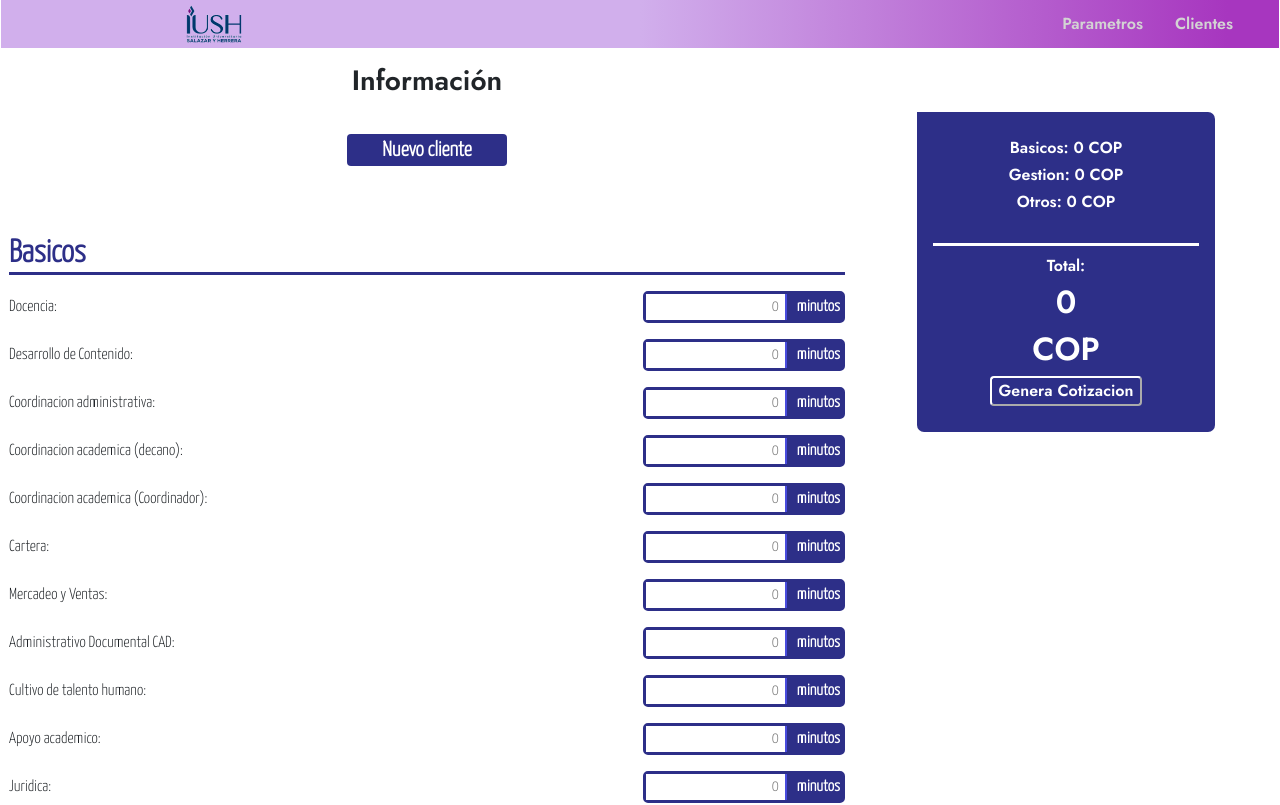
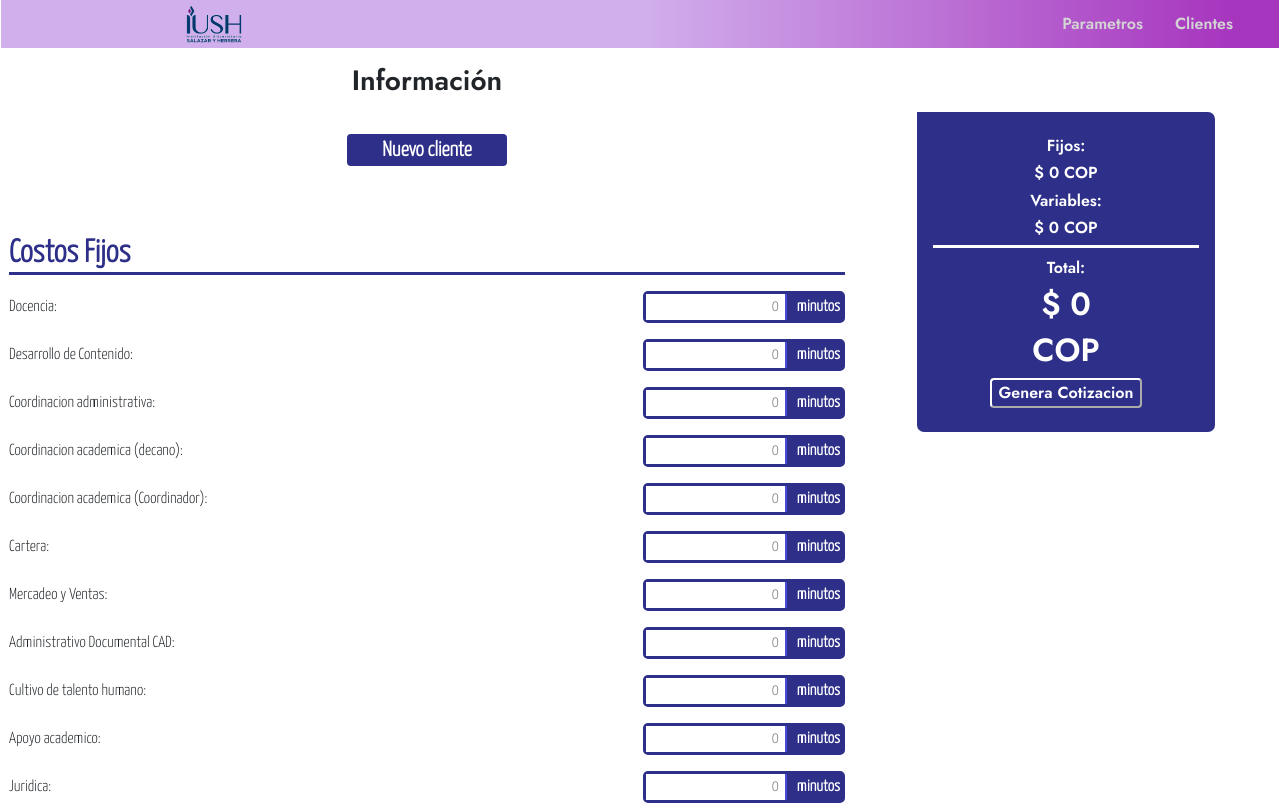
Before and after one commit to jpruedaort/CEIUSH_CLIENT, a React (Create React App) app in the folder Frontend/ppsena/: page / in a window 1280 px wide. Shown: the top 805 px of the page. Built offline with nearby package versions, Linux system fonts and the light colour scheme.

Commit message:
precios unitarios agregdaos, items separados en fijos y variables

```diff
--- a/Frontend/ppsena/src/App.js
+++ b/Frontend/ppsena/src/App.js
@@ -4,6 +4,7 @@ import "./App.css";
 import UserWindow from "./component/userWindow";
 import UserList from "./component/UserList";
 import Cotizacion from "./component/cotizacion";
+import Parametros from "./component/parametros";
 
 //Crear contexto para uso con los componentes hijos.
 export const genContext = createContext();
@@ -12,56 +13,56 @@ function App() {
   //Estados para abrir y cerrar las diferentes ventanas
   const [userInput, setUserInput] = useState(false); // Estado para crear nuevo usuario
   const [clientList, setclientList] = useState(false);
+  const [paramWindow, setParamWindows] = useState(false);
   const [sumtotalBasicos, setSumtotalBasicos] = useState(0);
-  const [sumtotalGestion, setSumtotalGestion] = useState(0);
-  const [sumtotalOtros, setSumTotalOtros] = useState(0);
-  const [sumBasico, setSumBasico] = useState({
-    docencia: 0,
-    desarrollo: 0,
-    coordinacion: 0,
-    coordinaciod: 0,
-    coordinacioc: 0,
-    cartera: 0,
-    mercadeo: 0,
-    administrativo: 0,
-    cultivo: 0,
-    apoyo: 0,
-    juridica: 0,
-    vice: 0,
-  });
-  const [sumGestion, setSumGestion] = useState({
-    vicea: 0,
-    cont1: 0,
-    cont2: 0,
-    aux: 0,
-    tesoreria: 0,
-  });
+  const [sumTotalOtros, setSumTotalOtros] = useState(0);
 
-  const [sumOtros, setSumOtros] = useState({
-    aulaTeams: 0,
-    aulasist: 0,
-    aulasencilla: 0,
-    aulapost: 0,
-    auditorio: 0,
-    publicidad: 0,
-    costocert: 0,
-    transport: 0,
-    refri: 0,
-  });
+  // Estos son para los costoso fijos
+  const [sumBasico, setSumBasico] = useState({});
+
+  //Estos son para los costos varibles
+  const [sumOtros, setSumOtros] = useState({});
+
+  //Poner en el localSotrage los valores predeterminados de los precios predeterminados.
+
+  if (localStorage.getItem("PU") === null) {
+    localStorage.setItem(
+      "PU",
+      JSON.stringify({
+        docencia: 917,
+        desarrollo: 917,
+        coordinacion: 617,
+        coordinaciod: 948,
+        coordinacioc: 600,
+        cartera: 250,
+        mercadeo: 712,
+        administrativo: 169,
+        cultivo: 523,
+        apoyo: 250,
+        juridica: 758,
+        vice: 1039,
+        vicea: 501,
+        cont1: 476,
+        cont2: 626,
+        aux: 234,
+        tesoreria: 301,
+        aulaTeams: 104,
+        aulasist: 1211,
+        aulasencilla: 792,
+        aulapost: 1030,
+        auditorio: 2734,
+        publicidad: 712,
+        costocert: 1,
+        transport: 1,
+        refri: 1,
+      })
+    );
+  }
 
   //Actualiza el estado de  sumbasico cuando hay un cambio en el imput del grupo "basico"
   const handleChangeBasico = (e) => {
     const { name, value } = e.target;
     setSumBasico((prevState) => ({
-      ...prevState,
-      [name]: value || 0,
-    }));
-  };
-
-  //Actualiza el estado de  sumGestion cuando hay un cambio en el imput del grupo "gestion"
-  const handleChangeGestion = (e) => {
-    const { name, value } = e.target;
-    setSumGestion((prevState) => ({
       ...prevState,
       [name]: value || 0,
     }));
@@ -74,7 +75,6 @@ function App() {
       ...prevState,
       [name]: value || 0,
     }));
-    console.table(sumOtros);
   };
 
   //para abrir o cerrar la ventana de nuevo usuario
@@ -89,49 +89,36 @@ function App() {
     setclientList(!clientList);
   };
 
+  //Para abrir o cerrar la ventana de listas de Parametro
+  const toogleClientParameter = (e) => {
+    e.preventDefault();
+    setParamWindows(!paramWindow);
+  };
+
   // se usa useEffect para que cada vez que cambia el valor de input se haga la suma total
+  useEffect(() => {
+    //Funcion de suma de elementos de objetos
+    function sum(obj) {
+      var sum = 0;
+      for (var el in obj) {
+        console.log("el", el);
+        console.log("Json", JSON.parse(localStorage.getItem("PU"))[el]);
+        if (obj.hasOwnProperty(el)) {
+          sum +=
+            parseFloat(obj[el]) * JSON.parse(localStorage.getItem("PU"))[el];
+        }
+      }
+      return sum;
+    }
 
-  useEffect(() => {
-    // const sumtotbasico = (sumBasico) =>
-    //   Object.values(sumBasico).reduce((a, b) => a + b);
-    const sumtotbasico =
-      parseFloat(sumBasico.docencia) +
-      parseFloat(sumBasico.desarrollo) +
-      parseFloat(sumBasico.coordinacion) +
-      parseFloat(sumBasico.coordinaciod) +
-      parseFloat(sumBasico.coordinacioc) +
-      parseFloat(sumBasico.cartera) +
-      parseFloat(sumBasico.mercadeo) +
-      parseFloat(sumBasico.administrativo) +
-      parseFloat(sumBasico.cultivo) +
-      parseFloat(sumBasico.apoyo) +
-      parseFloat(sumBasico.juridica) +
-      parseFloat(sumBasico.vice);
-    setSumtotalBasicos(sumtotbasico);
+    //Para sumar Basicos
+    setSumtotalBasicos(sum(sumBasico));
 
-    const sumtotGestion =
-      parseFloat(sumGestion.vicea) +
-      parseFloat(sumGestion.cont1) +
-      parseFloat(sumGestion.cont2) +
-      parseFloat(sumGestion.aux) +
-      parseFloat(sumGestion.tesoreria);
-    setSumtotalGestion(sumtotGestion);
+    //Para sumar Otros
+    setSumTotalOtros(sum(sumOtros));
+  }, [sumBasico, sumOtros]);
 
-    const constSumOtro =
-      parseFloat(sumOtros.aulaTeams) +
-      parseFloat(sumOtros.aulasist) +
-      parseFloat(sumOtros.aulasencilla) +
-      parseFloat(sumOtros.aulapost) +
-      parseFloat(sumOtros.auditorio) +
-      parseFloat(sumOtros.publicidad) +
-      parseFloat(sumOtros.costocert) +
-      parseFloat(sumOtros.transport) +
-      parseFloat(sumOtros.refri);
-
-    setSumTotalOtros(constSumOtro);
-  }, [sumBasico, sumGestion, sumOtros]);
-
-  const value = { toogleClient, toogleClientList };
+  const value = { toogleClient, toogleClientList, toogleClientParameter };
 
   return (
     <genContext.Provider value={value}>
@@ -145,7 +132,7 @@ function App() {
               <li onClick={(e) => toogleClientList(e)}>
                 <button>Clientes</button>
               </li>
-              <li>
+              <li onClick={(e) => toogleClientParameter(e)}>
                 <button>Parametros</button>
               </li>
             </ul>
@@ -162,7 +149,7 @@ function App() {
                 </button>
               </div>
               <div className="groupnames">
-                <h2>Basicos </h2>
+                <h2>Costos Fijos </h2>
               </div>
               <div className="divider">
                 <div className="inputLine">
@@ -312,17 +299,14 @@ function App() {
                   </div>
                 </div>
               </div>
-              <div className="groupnames">
-                <h2>Gestion Financiera, contable y tesoreria </h2>
-              </div>
-              <div className="divider">
+
               <div className="inputLine">
                 <label>Vicerrectoria Administrativa y Financieras: </label>
                 <div className="boxpart">
                   <input
                     name="vicea"
                     type="number"
-                      onChange={(e) => handleChangeGestion(e)}
+                    onChange={(e) => handleChangeBasico(e)}
                     placeholder="0"
                   ></input>
                   <h7>minutos</h7>
@@ -335,7 +319,7 @@ function App() {
                   <input
                     name="cont1"
                     type="number"
-                      onChange={(e) => handleChangeGestion(e)}
+                    onChange={(e) => handleChangeBasico(e)}
                     placeholder="0"
                   ></input>
                   <h7>minutos</h7>
@@ -347,7 +331,7 @@ function App() {
                   <input
                     name="cont2"
                     type="number"
-                      onChange={(e) => handleChangeGestion(e)}
+                    onChange={(e) => handleChangeBasico(e)}
                     placeholder="0"
                   ></input>
                   <h7>minutos</h7>
@@ -359,7 +343,7 @@ function App() {
                   <input
                     name="aux"
                     type="number"
-                      onChange={(e) => handleChangeGestion(e)}
+                    onChange={(e) => handleChangeBasico(e)}
                     placeholder="0"
                   ></input>
                   <h7>minutos</h7>
@@ -371,24 +355,20 @@ function App() {
                   <input
                     name="tesoreria"
                     type="number"
-                      onChange={(e) => handleChangeGestion(e)}
+                    onChange={(e) => handleChangeBasico(e)}
                     placeholder="0"
                   ></input>
                   <h7>minutos</h7>
                 </div>
               </div>
-              </div>
-              <div className="groupnames">
-                <h2>Otros </h2>
-              </div>
-              <div className="divider">
+
               <div className="inputLine">
                 <label>Aula por Teams</label>
                 <div className="boxpart">
                   <input
                     name="aulaTeams"
                     type="number"
-                      onChange={(e) => handleChangeOtros(e)}
+                    onChange={(e) => handleChangeBasico(e)}
                     placeholder="0"
                   ></input>
                   <h7>minutos</h7>
@@ -400,7 +380,7 @@ function App() {
                   <input
                     name="aulasist"
                     type="number"
-                      onChange={(e) => handleChangeOtros(e)}
+                    onChange={(e) => handleChangeBasico(e)}
                     placeholder="0"
                   ></input>
                   <h7>minutos</h7>
@@ -412,7 +392,7 @@ function App() {
                   <input
                     name="aulasencilla"
                     type="number"
-                      onChange={(e) => handleChangeOtros(e)}
+                    onChange={(e) => handleChangeBasico(e)}
                     placeholder="0"
                   ></input>
                   <h7>minutos</h7>
@@ -424,7 +404,7 @@ function App() {
                   <input
                     name="aulapost"
                     type="number"
-                      onChange={(e) => handleChangeOtros(e)}
+                    onChange={(e) => handleChangeBasico(e)}
                     placeholder="0"
                   ></input>
                   <h7>minutos</h7>
@@ -436,7 +416,7 @@ function App() {
                   <input
                     name="auditorio"
                     type="number"
-                      onChange={(e) => handleChangeOtros(e)}
+                    onChange={(e) => handleChangeBasico(e)}
                     placeholder="0"
                   ></input>
                   <h7>minutos</h7>
@@ -448,7 +428,7 @@ function App() {
                   <input
                     name="publicidad"
                     type="number"
-                      onChange={(e) => handleChangeOtros(e)}
+                    onChange={(e) => handleChangeBasico(e)}
                     placeholder="0"
                   ></input>
                   <h7>minutos</h7>
@@ -460,12 +440,16 @@ function App() {
                   <input
                     name="costocert"
                     type="number"
-                      onChange={(e) => handleChangeOtros(e)}
+                    onChange={(e) => handleChangeBasico(e)}
                     placeholder="0"
                   ></input>
-                    <h7>minutos</h7>
+                  <h7>Total</h7>
                 </div>
               </div>
+              <div className="groupnames">
+                <h2>Costos Variables </h2>
+              </div>
+              <div className="divider">
                 <div className="inputLine">
                   <label>Transporte y alimentación: </label>
                   <div className="boxpart">
@@ -475,7 +459,7 @@ function App() {
                       onChange={(e) => handleChangeOtros(e)}
                       placeholder="0"
                     ></input>
-                    <h7>minutos</h7>
+                    <h7>Total</h7>
                   </div>
                 </div>
                 <div className="inputLine">
@@ -487,7 +471,7 @@ function App() {
                       onChange={(e) => handleChangeOtros(e)}
                       placeholder="0"
                     ></input>
-                    <h7>minutos</h7>
+                    <h7>Total</h7>
                   </div>
                 </div>
               </div>
@@ -501,12 +485,33 @@ function App() {
           </div>
           <div className=" rightmaincol col-4  p-0">
             <div className="totalcost">
-              <h3>Basicos: {sumtotalBasicos} COP</h3>
-              <h3>Gestion: {sumtotalGestion} COP </h3>
-              <h3>Otros: {sumtotalOtros} COP</h3>
-              <br />
+              <div>
+                <h3>Fijos: </h3>
+                <h3>
+                  ${" "}
+                  {sumtotalBasicos
+                    .toString()
+                    .replace(/\B(?=(\d{3})+(?!\d))/g, ",")}{" "}
+                  COP
+                </h3>
+              </div>
+              <div>
+                <h3>Variables: </h3>
+                <h3>
+                  ${" "}
+                  {sumTotalOtros
+                    .toString()
+                    .replace(/\B(?=(\d{3})+(?!\d))/g, ",")}{" "}
+                  COP
+                </h3>
+              </div>
               <h3 id="total">Total:</h3>
-              <h2>{sumtotalBasicos + sumtotalGestion + sumtotalOtros}</h2>
+              <h2>
+                ${" "}
+                {(sumtotalBasicos + sumTotalOtros)
+                  .toString()
+                  .replace(/\B(?=(\d{3})+(?!\d))/g, ",")}
+              </h2>
               <h2>COP</h2>
               <button> Genera Cotizacion</button>
             </div>
@@ -514,6 +519,7 @@ function App() {
         </div>
         {userInput && <UserWindow></UserWindow>}
         {clientList && <UserList></UserList>}
+        {paramWindow && <Parametros></Parametros>}
       </div>
     </genContext.Provider>
   );
--- /dev/null
+++ b/Frontend/ppsena/src/component/parametros.js
@@ -0,0 +1,35 @@
+import React, { useContext } from "react";
+import { genContext } from "../App";
+import "./userWindow.css";
+
+export default function Parametros(props) {
+  const { toogleClient, toogleClientList, toogleClientParameter } =
+    useContext(genContext);
+
+  return (
+    <div className="usermainWindow">
+      <div className="userContent">
+        <h2>Ajustar parametros</h2>
+        <div className="paramContent">
+          <select placeholder="hola">
+            {JSON.parse(localStorage.getItem("PU")).map()}
+          </select>
+          <div className="inputLine" id="paramLine">
+            <div className="boxpart">
+              <input name="docencia" type="number" placeholder="0"></input>
+              <h7>Precio Unitario</h7>
+            </div>
+          </div>
+          <button
+            className="userBtn"
+            id="cancelBtn"
+            onClick={(e) => toogleClientParameter(e)}
+          >
+            {" "}
+            Cerrar
+          </button>
+        </div>
+      </div>
+    </div>
+  );
+}
```
Also changed, not shown: Frontend/ppsena/src/App.css (+21 -0 lines). Lines whose indentation alone changed are shown as unchanged.
